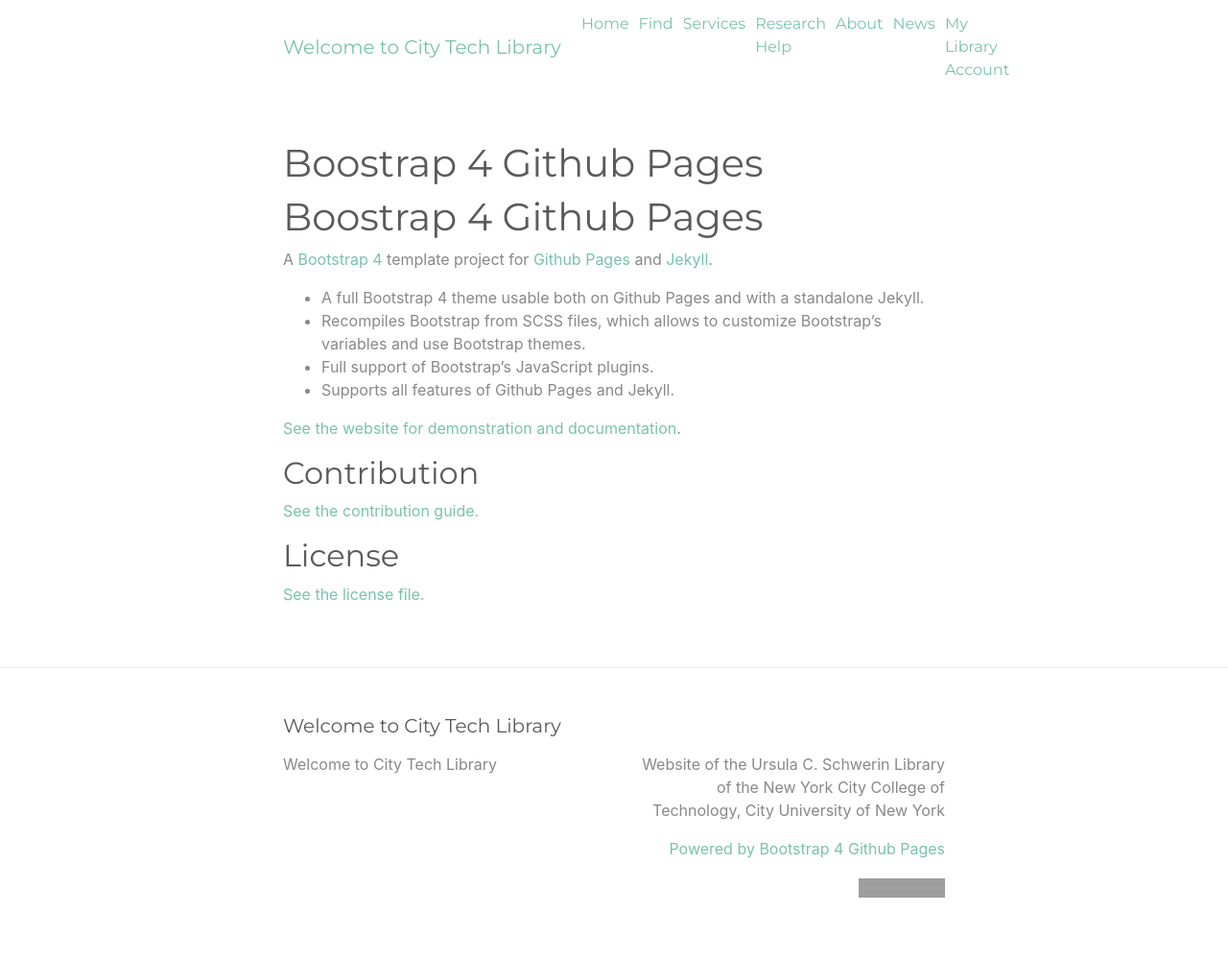
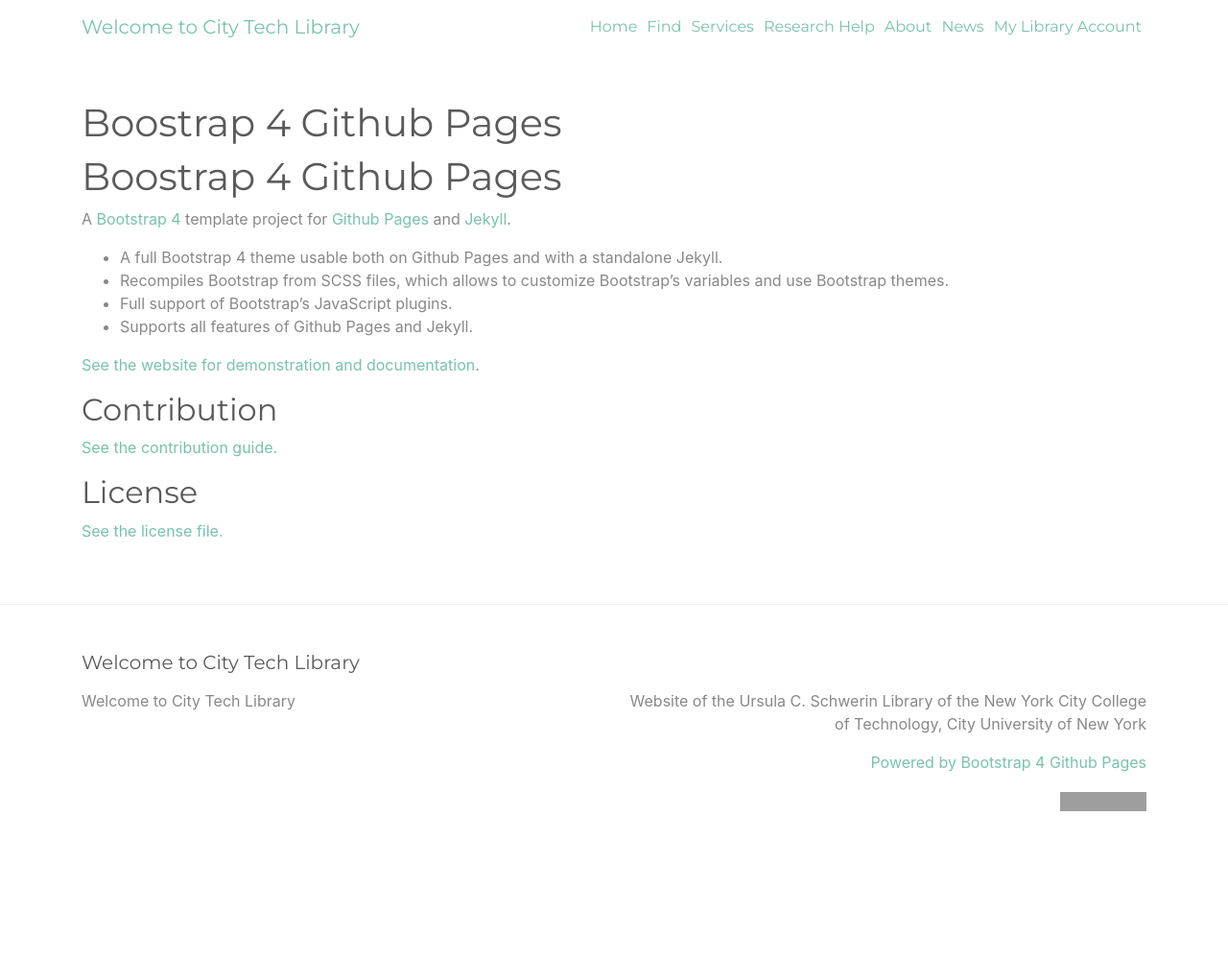
Before and after one commit to jtidal/jtidal.github.io, a Jekyll site: the page built from README.md, in a window 1280 px wide. Shown: the whole page at 96% size. Built offline with Jekyll 4.4.1, drawn with Linux system fonts in a browser that asks for light colours; our own code applies the rules of GitHub Pages for plain Markdown files; after the commit the page ends 910 px from its top, so only the background shows below that; grey boxes are pictures that could not be loaded.

Commit message:
Update _variables.scss

```diff
--- a/_sass/_variables.scss
+++ b/_sass/_variables.scss
@@ -5,12 +5,12 @@
 
 // Some customization of the container class to have a better display in the guide.
 // Don't hesitate to remove it to have a standard Bootstrap behavior
-$container-max-widths: (
-  sm: 540px,
-  md: 640px,
-  lg: 690px,
-  xl: 720px
-) !default;
+//$container-max-widths: (
+//  sm: 540px,
+//  md: 640px,
+//  lg: 690px,
+ // xl: 720px
+//) !default;
 
 // Minty 4.3.1
 // Bootswatch
```
